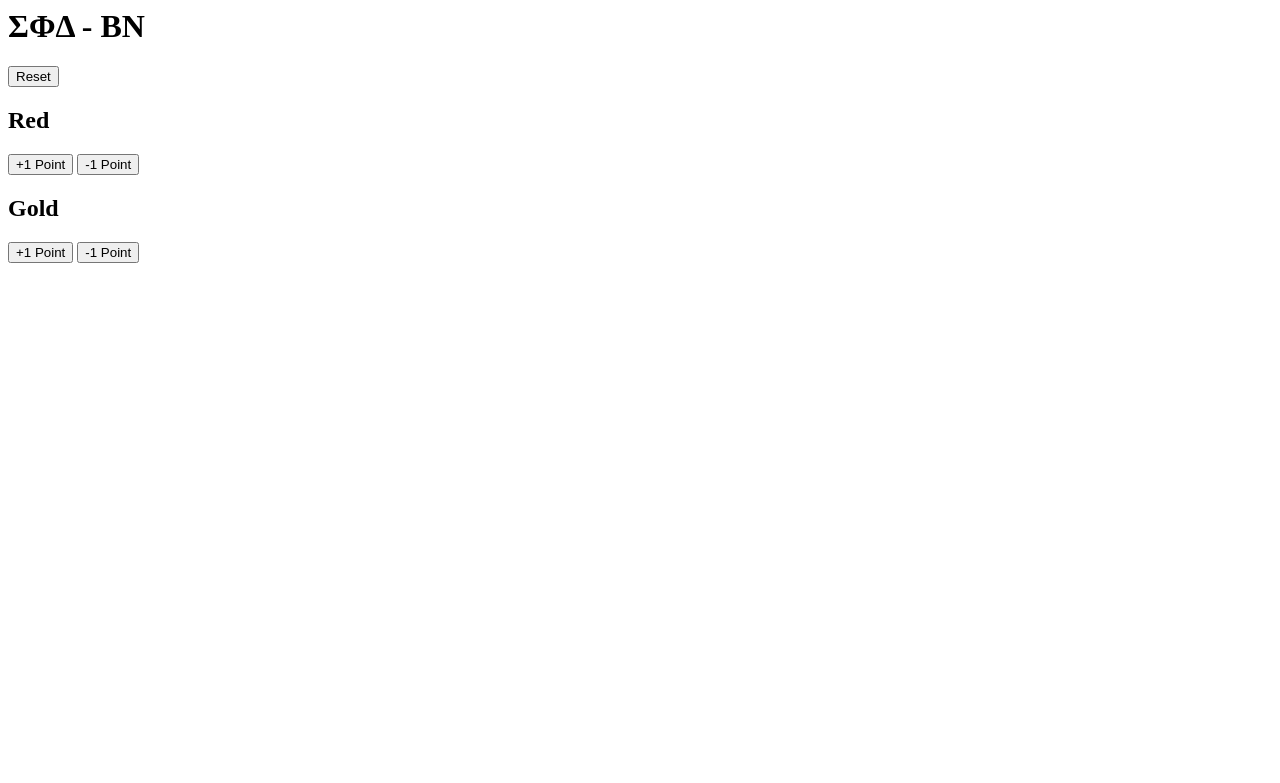
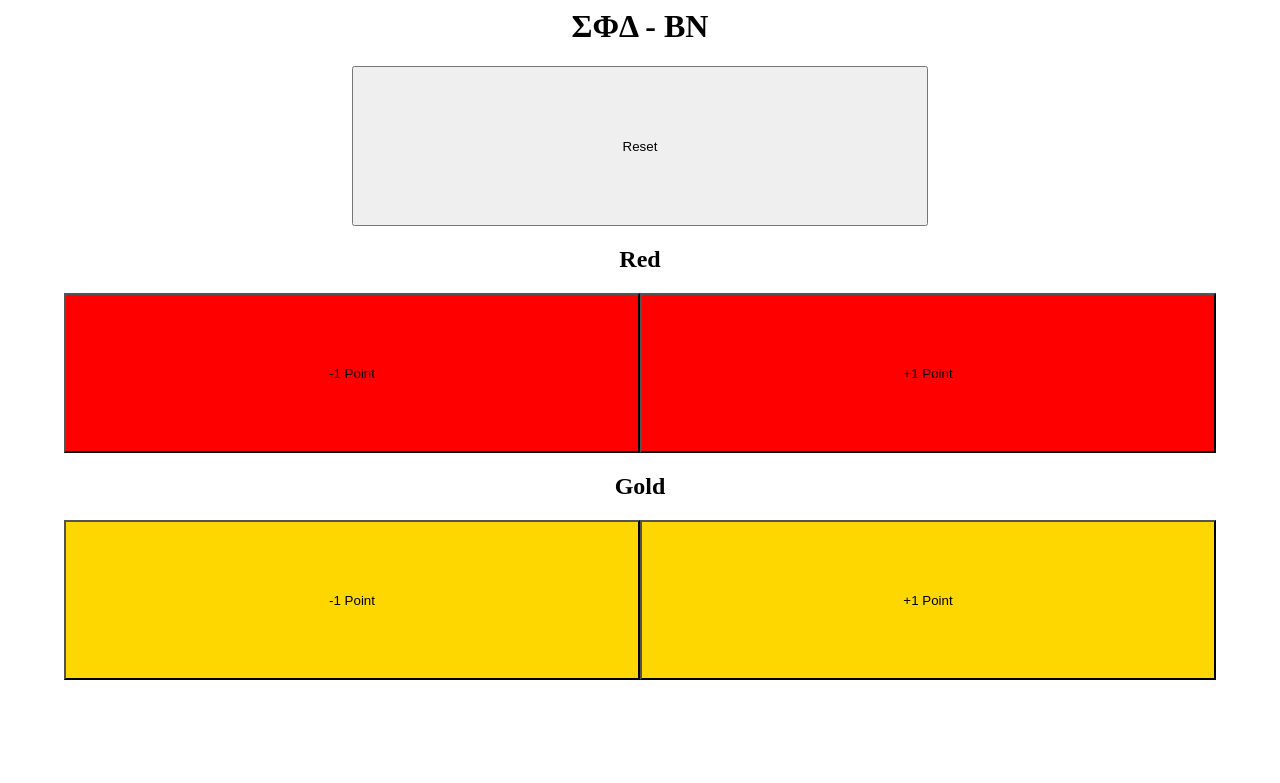
Before and after one commit to caseyavila/scoreboard, a PHP site: page / in a window 1280 px wide. Shown: the top 783 px of the page. Run offline with PHP 8.4, Linux system fonts and the light colour scheme.

Commit message:
Make buttons bigger and color them

```diff
--- a/www/index.php
+++ b/www/index.php
@@ -1,6 +1,8 @@
 <html>
     <head>
         <title>ΣΦΔ</title>
+        <meta name="viewport" content="width=device-width, initial-scale=1">
+        <link rel="stylesheet" href="style.css">
     </head>
     <body>
         <iframe name="hack" style="display:none;"></iframe>
@@ -10,13 +12,13 @@
         </form>
         <h2>Red</h2>
     	<form action="index.php" method="post" target="hack">
-             <input type="submit" name="radd" value="+1 Point"/>
-             <input type="submit" name="rsub" value="-1 Point"/>
+             <input type="submit" name="rsub" value="-1 Point" class="red"/>
+             <input type="submit" name="radd" value="+1 Point" class="red"/>
         </form>
         <h2>Gold</h2>
     	<form action="index.php" method="post" target="hack">
-             <input type="submit" name="gadd" value="+1 Point"/>
-             <input type="submit" name="gsub" value="-1 Point"/>
+             <input type="submit" name="gsub" value="-1 Point" class="gold"/>
+             <input type="submit" name="gadd" value="+1 Point" class="gold"/>
         </form>
     </body>
 </html>
--- /dev/null
+++ b/www/style.css
@@ -0,0 +1,21 @@
+body {
+    text-align: center;
+}
+
+form {
+    display: flex;
+    justify-content: center;
+}
+
+input {
+    width: 45vw;
+    height: 20vh;
+}
+
+input.red {
+    background-color: red;
+}
+
+input.gold {
+    background-color: gold;
+}
```
